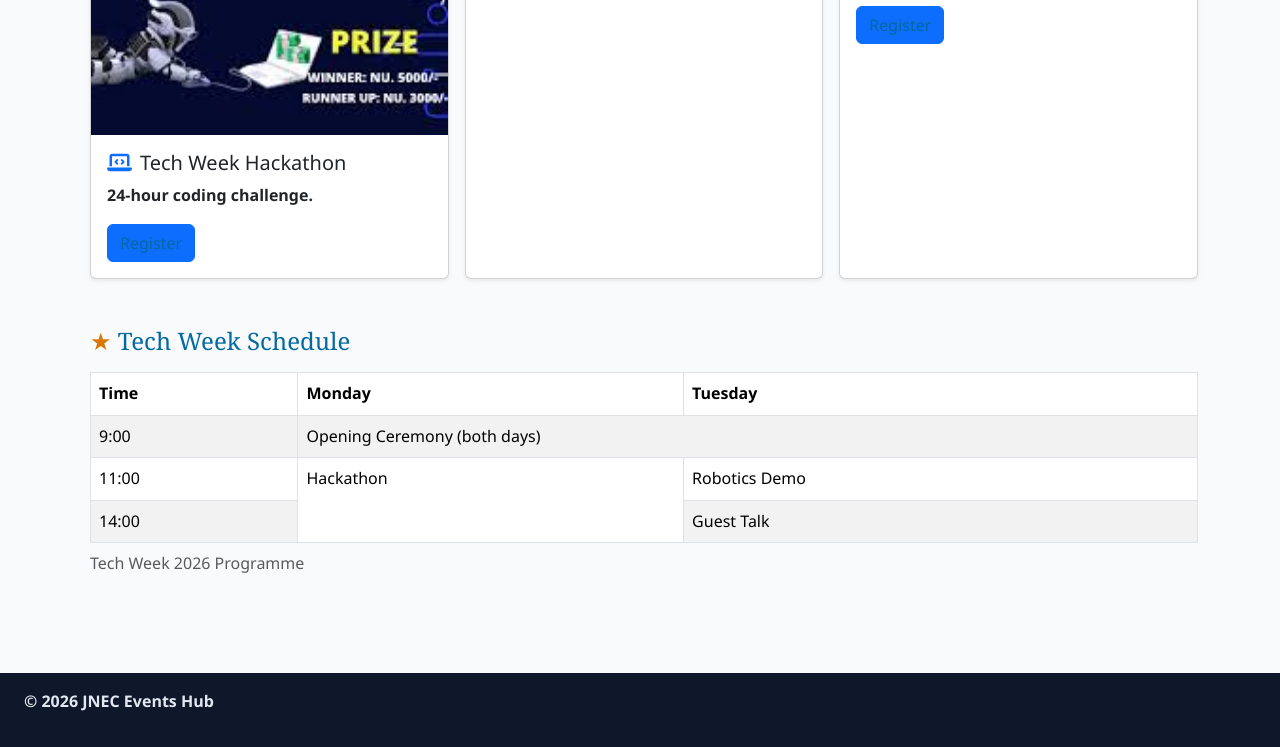
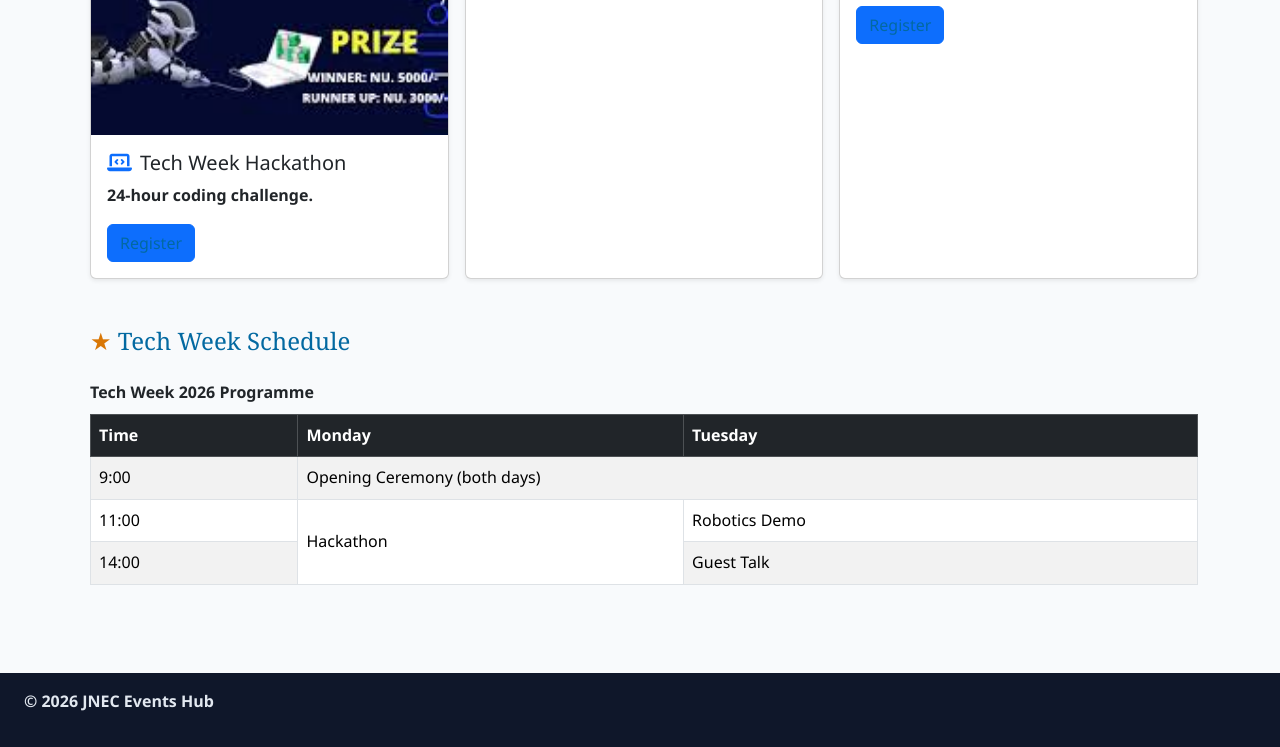
Before and after one commit to raisombi03-hsh/events_hub, a plain HTML site: page events.html in a window 1280 px wide. Shown: the part 559-1306 px from the top of the page. Drawn offline with nearby package versions, Linux system fonts and the light colour scheme.

```diff
--- a/events.html
+++ b/events.html
@@ -71,9 +71,9 @@
     <!-- Tech Week Schedule Table -->
     <section class="mb-4">
         <h2 class="mb-3">Tech Week Schedule</h2>
-        <table class="table table-striped table-bordered">
-            <caption>Tech Week 2026 Programme</caption>
-            <thead>
+        <table class="table table-striped table-bordered align-middle">
+            <caption class="caption-top fw-bold text-dark">Tech Week 2026 Programme</caption>
+            <thead class="table-dark">
                 <tr>
                     <th>Time</th>
                     <th>Monday</th>
```
